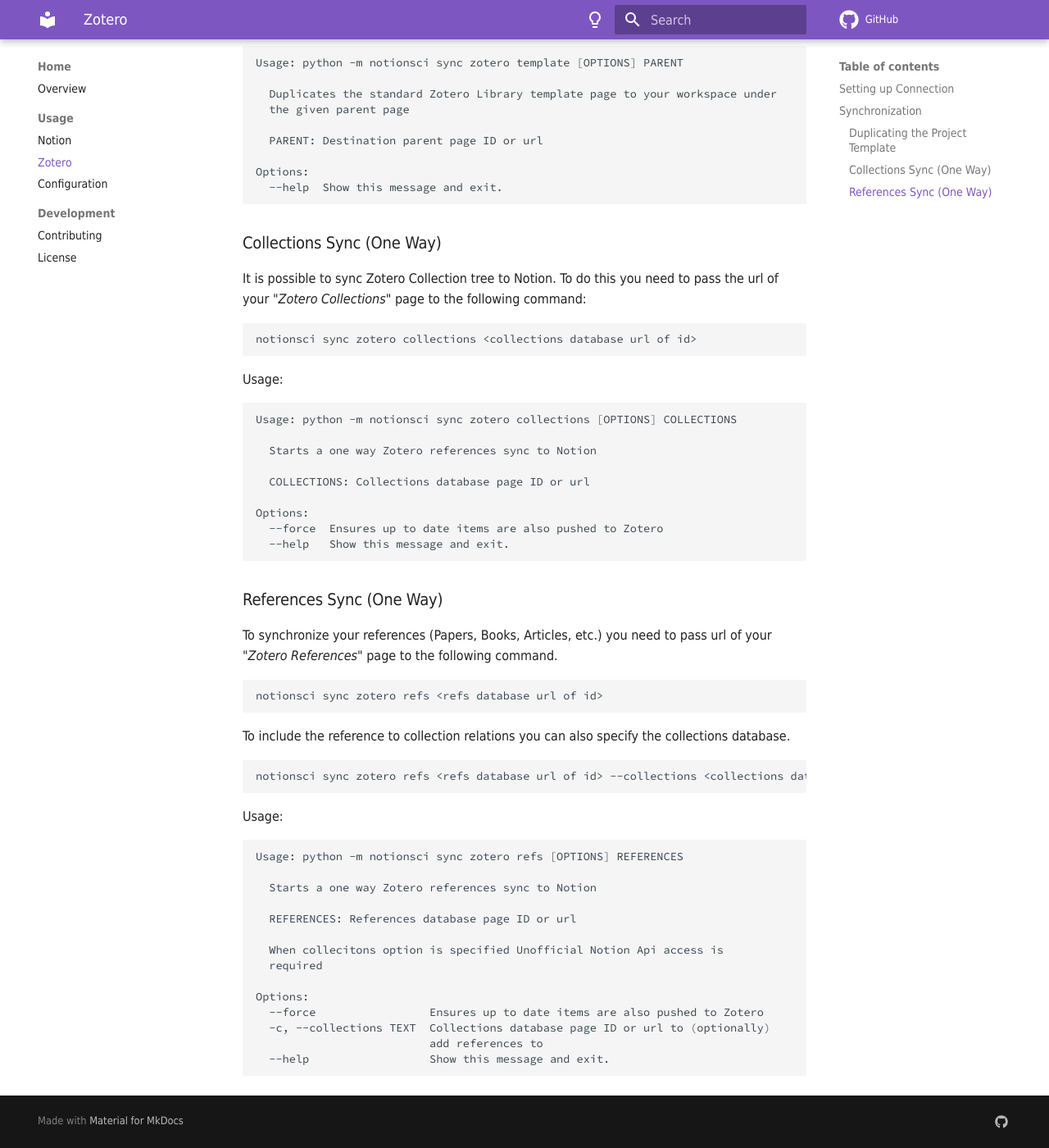
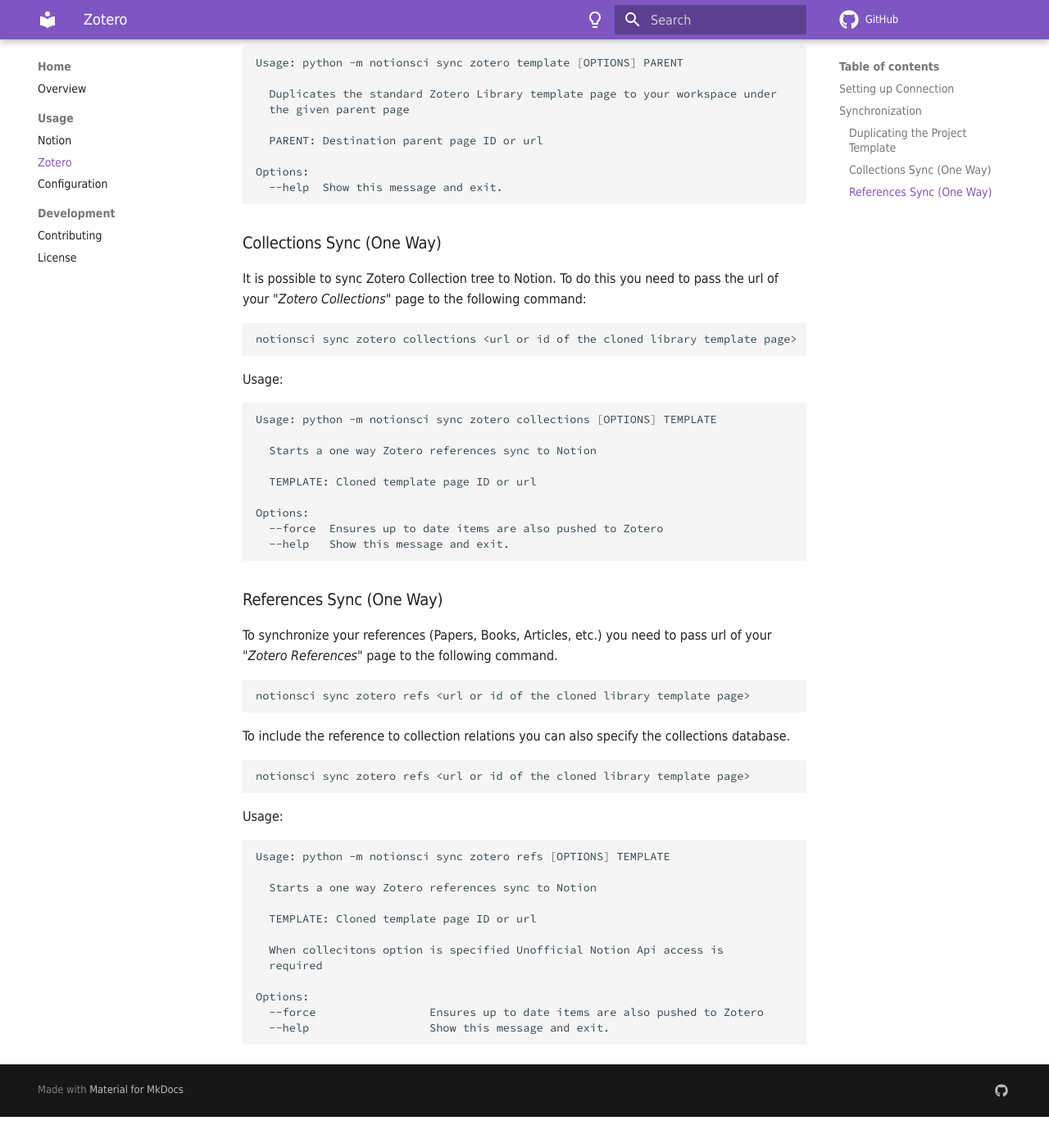
Before and after one commit to egordm/notionsci, an MkDocs documentation site: the page built from docs/zotero.md, in a window 1280 px wide and 1400 px high, scrolled down 1331 px. Shown: the whole window at 82% size. Built offline with MkDocs 1.6.1 and Material for MkDocs 9.7.7, drawn with Linux system fonts in a browser that asks for light colours; some web fonts are replaced; comment, search, counter and statistics services are not loaded; after the commit the page ends 2693 px from its top, so only the background shows below that.

````diff
--- a/docs/zotero.md
+++ b/docs/zotero.md
@@ -58,16 +58,16 @@
 page to the following command:
 
 ```bash
-notionsci sync zotero collections <collections database url of id>
+notionsci sync zotero collections <url or id of the cloned library template page>
 ```
 
 Usage:
 ```bash
-Usage: python -m notionsci sync zotero collections [OPTIONS] COLLECTIONS
+Usage: python -m notionsci sync zotero collections [OPTIONS] TEMPLATE
 
   Starts a one way Zotero references sync to Notion
 
-  COLLECTIONS: Collections database page ID or url
+  TEMPLATE: Cloned template page ID or url
 
 Options:
   --force  Ensures up to date items are also pushed to Zotero
@@ -79,30 +79,28 @@
 page to the following command.
 
 ```bash
-notionsci sync zotero refs <refs database url of id>
+notionsci sync zotero refs <url or id of the cloned library template page>
 ```
 
 To include the reference to collection relations you can also specify the collections database.
 
 ```bash
-notionsci sync zotero refs <refs database url of id> --collections <collections database url of id>
+notionsci sync zotero refs <url or id of the cloned library template page>
 ```
 
 Usage:
 ```bash
-Usage: python -m notionsci sync zotero refs [OPTIONS] REFERENCES
+Usage: python -m notionsci sync zotero refs [OPTIONS] TEMPLATE
 
   Starts a one way Zotero references sync to Notion
 
-  REFERENCES: References database page ID or url
+  TEMPLATE: Cloned template page ID or url
 
   When collecitons option is specified Unofficial Notion Api access is
   required
 
 Options:
   --force                 Ensures up to date items are also pushed to Zotero
-  -c, --collections TEXT  Collections database page ID or url to (optionally)
-                          add references to
   --help                  Show this message and exit.
 
 ```
````
Also changed, not shown: 1 other file.
